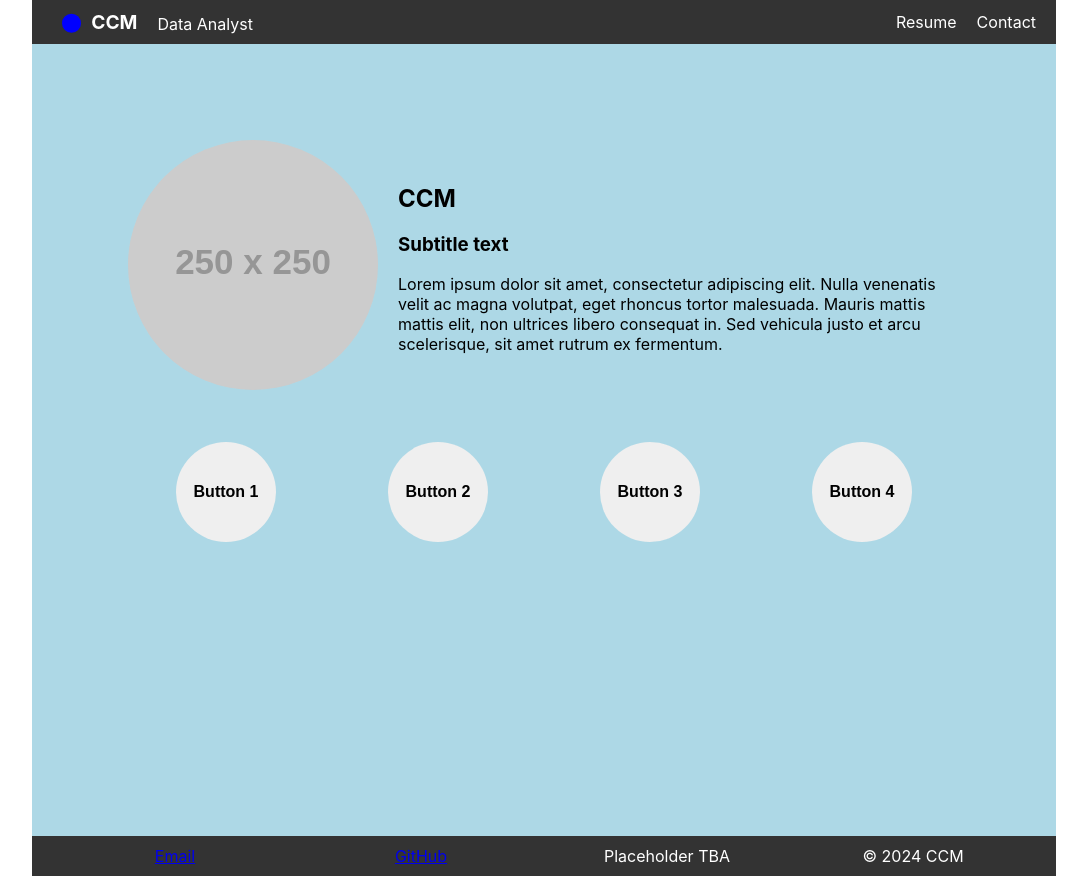
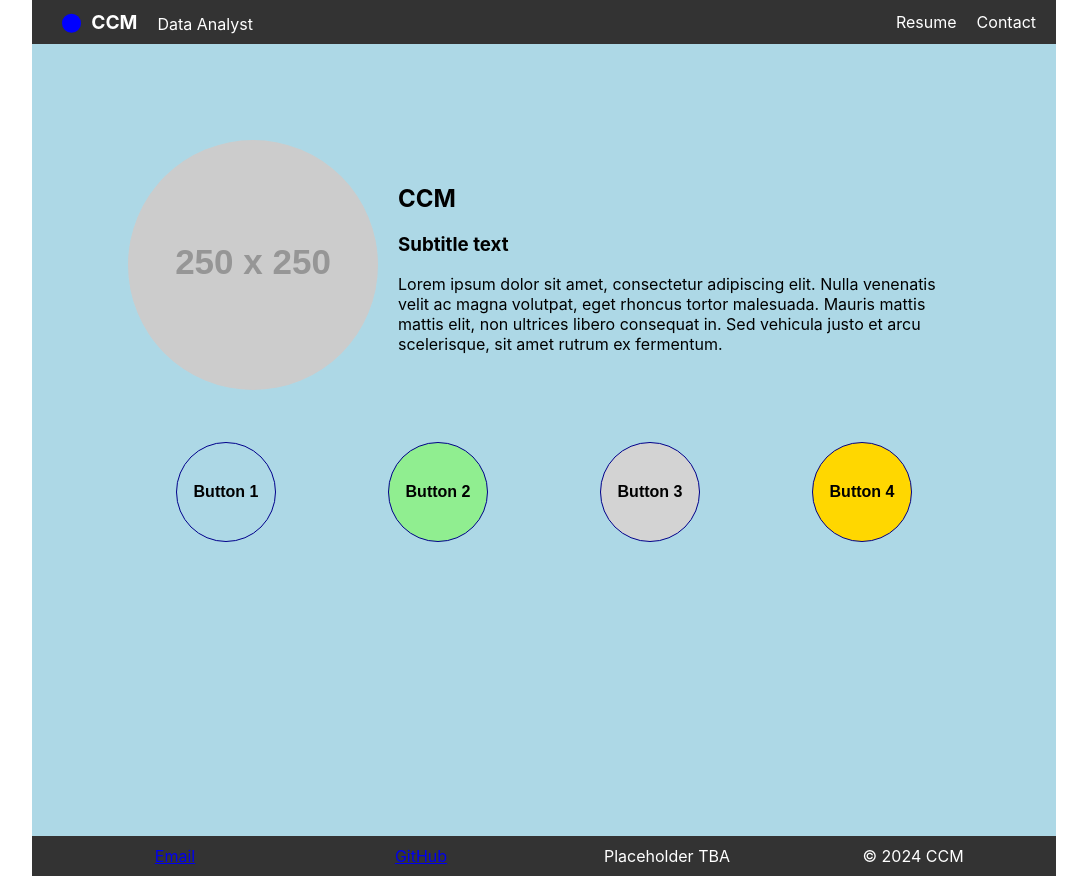
Before and after one commit to TheMartinCrabtree/web-cam, a React (Create React App) app in the folder frontend/: page / in a window 1280 px wide. Shown: the whole page, without its empty margins (96-1183 px from the left). Built offline with nearby package versions, Linux system fonts and the light colour scheme.

Commit message:
fixed issue with button colors

```diff
--- a/frontend/src/components/navbar/Navbar.tsx
+++ b/frontend/src/components/navbar/Navbar.tsx
@@ -27,7 +27,9 @@ const LayoutWrapper = styled.div`
 `;
 
 const StyledButton = styled.button<{ buttonColor: string }>`
-  border: none;
+  border: 1px;
+  border-style: solid;
+  border-color: darkblue;
   border-radius: 50%;
   width: 100px;
   height: 100px;
@@ -38,9 +40,12 @@ const StyledButton = styled.button<{ buttonColor: string }>`
   justify-content: center;
   cursor: pointer;
   background-color: ${({ buttonColor }) =>
-    buttonColor
-      ? `background-color: ${buttonColor}`
-      : `background-color: lightgray`};
+    buttonColor ? `${buttonColor}` : `lightgray`};
+  transition: background-color 0.3s ease;
+  &:hover,
+  &:focus {
+    background-color: darkgray;
+  }
 `;
 
 const _renderButtons = (buttonArr: any[]) => {
```
